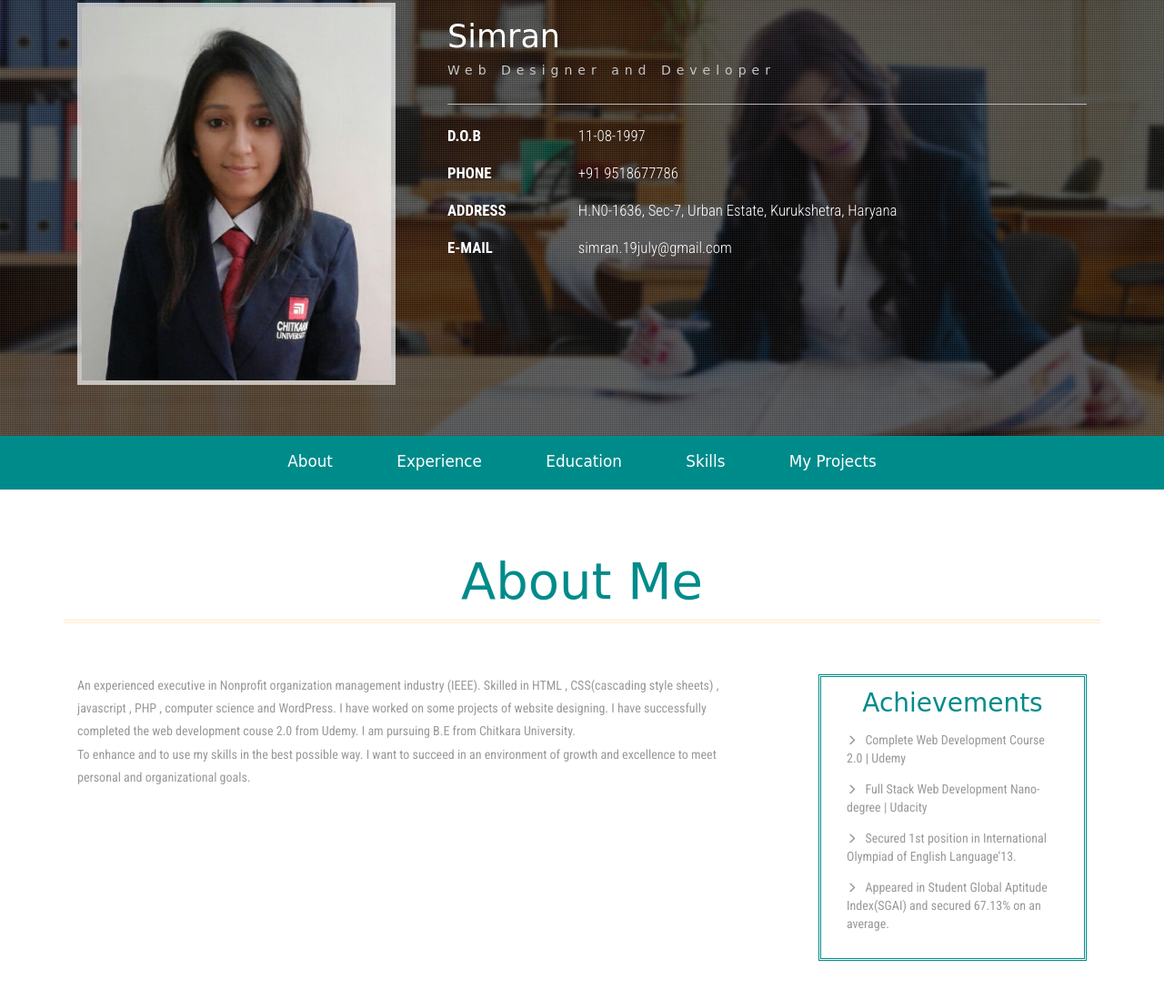
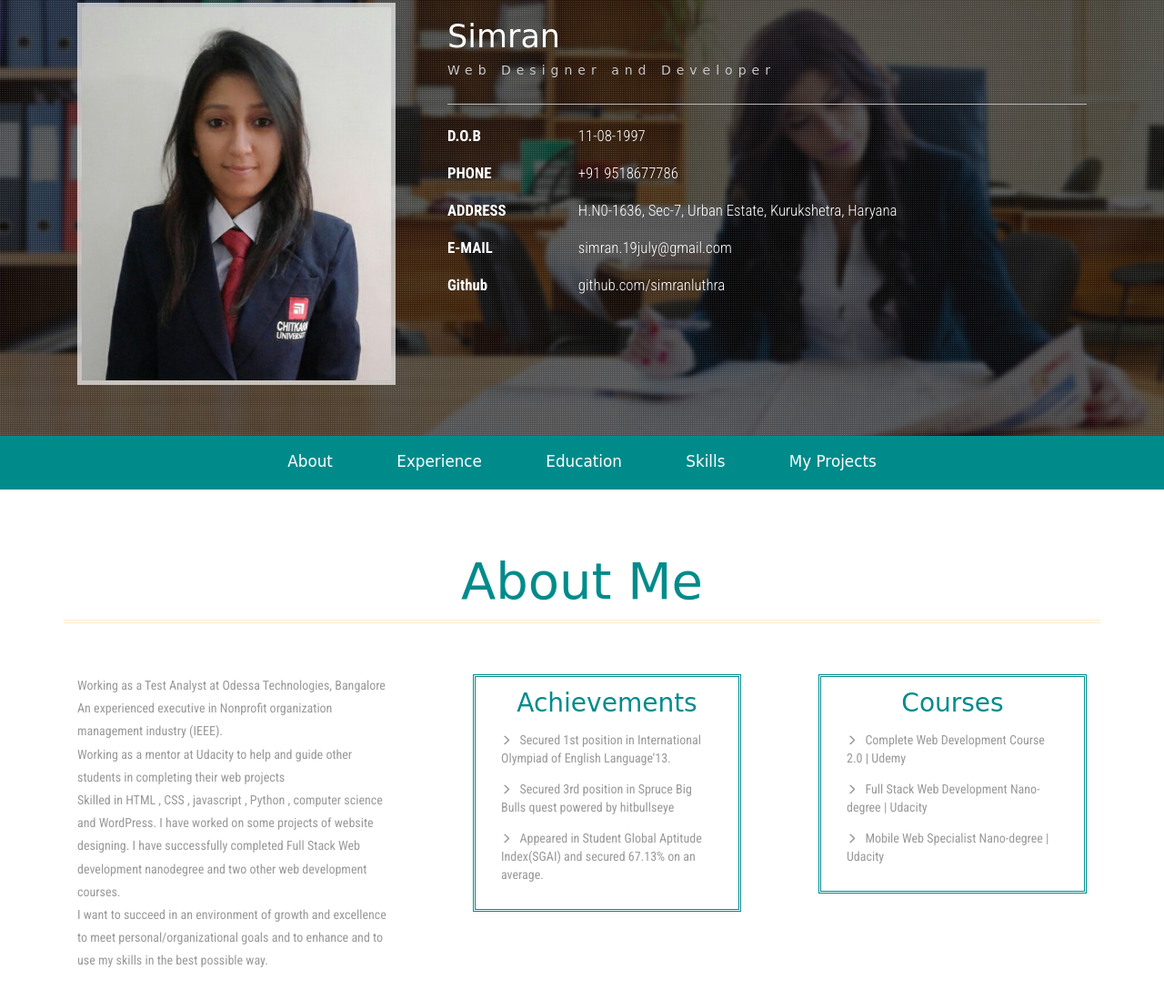
Before and after one commit to simranluthra/simranluthra.github.io, a plain HTML site: page portfolio/index.html in a window 1280 px wide. Shown: the part 53-1152 px from the top of the page at 91% size. Drawn offline with Linux system fonts and the light colour scheme; a web font is replaced by a local one.

Commit message:
Update index.html

```diff
--- a/portfolio/index.html
+++ b/portfolio/index.html
@@ -80,6 +80,12 @@ License URL: http://creativecommons.org/licenses/by/3.0/
 								<li><a href="simran.19july@gmail.com"> simran.19july@gmail.com</a></li>
 							</ul>
 						</li>
+						<li>
+							<ul class="address-text">
+								<li><b>Github </b></li>
+								<li><a href="https://github.com/simranluthra"> github.com/simranluthra</a></li>
+							</ul>
+						</li>
 					</ul>
 				</div>
 				<div class="clearfix"> </div>
@@ -112,19 +118,31 @@ License URL: http://creativecommons.org/licenses/by/3.0/
 	<div id="about" class="about">
 		<div class="container">
 			<h3 class="title"> About Me</h3>
-			<div class="col-md-8 about-left">
-				<p> An experienced executive in Nonprofit organization management industry (IEEE).
-Skilled in HTML , CSS(cascading style sheets) , javascript , PHP , computer science and WordPress. I have worked on some projects of website designing. I have successfully completed the web development couse 2.0 from Udemy. I am pursuing B.E from Chitkara University.</p>
-					<p>To enhance and to use my skills in the best possible way. I want to succeed in an environment of growth and excellence to meet personal and organizational goals.</p>
+			<div class="col-md-4 about-left">
+				<p>Working as a Test Analyst at Odessa Technologies, Bangalore</p>
+				<p>An experienced executive in Nonprofit organization management industry (IEEE). </p>
+				<p>Working as a mentor at Udacity to help and guide other students in completing their web projects</p>
+<p>Skilled in HTML , CSS , javascript , Python , computer science and WordPress. I have worked on some projects of website designing. I have successfully completed Full Stack Web development nanodegree and two other web development courses. </p>
+
+					<p>I want to succeed in an environment of growth and excellence to meet personal/organizational goals and to enhance and to use my skills in the best possible way. </p>
 
 			</div>
 			<div class="col-md-4 about-right">
 				<ul>
 					<h5>Achievements</h5>
+
+					<li><span class="glyphicon glyphicon-menu-right"></span> Secured 1st position in International Olympiad of English Language’13.</li>
+					<li><span class="glyphicon glyphicon-menu-right"></span> Secured 3rd position in Spruce Big Bulls quest powered by hitbullseye</li>
+					<li><span class="glyphicon glyphicon-menu-right"></span> Appeared in Student Global Aptitude Index(SGAI) and secured 67.13% on an average.</li>
+				</ul>
+				<div class="clearfix"> </div>
+			</div>
+			<div class="col-md-4 about-right">
+				<ul>
+					<h5>Courses</h5>
 					<li><span class="glyphicon glyphicon-menu-right"></span> Complete Web Development Course 2.0 | Udemy</li>
 					<li><span class="glyphicon glyphicon-menu-right"></span> Full Stack Web Development Nano-degree | Udacity</li>
-					<li><span class="glyphicon glyphicon-menu-right"></span> Secured 1st position in International Olympiad of English Language’13.</li>
-					<li><span class="glyphicon glyphicon-menu-right"></span> Appeared in Student Global Aptitude Index(SGAI) and secured 67.13% on an average.</li>
+					<li><span class="glyphicon glyphicon-menu-right"></span> Mobile Web Specialist Nano-degree | Udacity</li>
 				</ul>
 				<div class="clearfix"> </div>
 			</div>
@@ -154,6 +172,16 @@ Skilled in HTML , CSS(cascading style sheets) , javascript , PHP , computer scie
 				<div class="col-md-6 work-right">
 					<h5><span class="glyphicon glyphicon-briefcase"> </span> Mentor and Reviewer at Udacity</h5>
 					<p>Udacity - 2018 - Current </p>
+				</div>
+				<div class="clearfix"> </div>
+			</div>
+			<div class="work-info">
+				<div class="col-md-6 work-left">
+					<h4>2018 - Currently working </h4>
+				</div>
+				<div class="col-md-6 work-right">
+					<h5><span class="glyphicon glyphicon-briefcase"> </span> Test Analyst at Odessa Technologies, Bangalore</h5>
+					<p>Odessa Technologies - 2018 - Current </p>
 				</div>
 				<div class="clearfix"> </div>
 			</div>
@@ -347,7 +375,7 @@ Skilled in HTML , CSS(cascading style sheets) , javascript , PHP , computer scie
 	<!--footer-->
 	<div class="footer">
 		<div class="container">
-			<p>Copyright 2017 Simran Luthra. All Rights Reserved. Version 1.0. Last updated 8th June 2017.</p>
+			<p>Copyright 2017 Simran Luthra. All Rights Reserved. Version 1.0. Last updated 26th March 2019.</p>
 		</div>
 	</div>
 	<!--//footer-->
```
